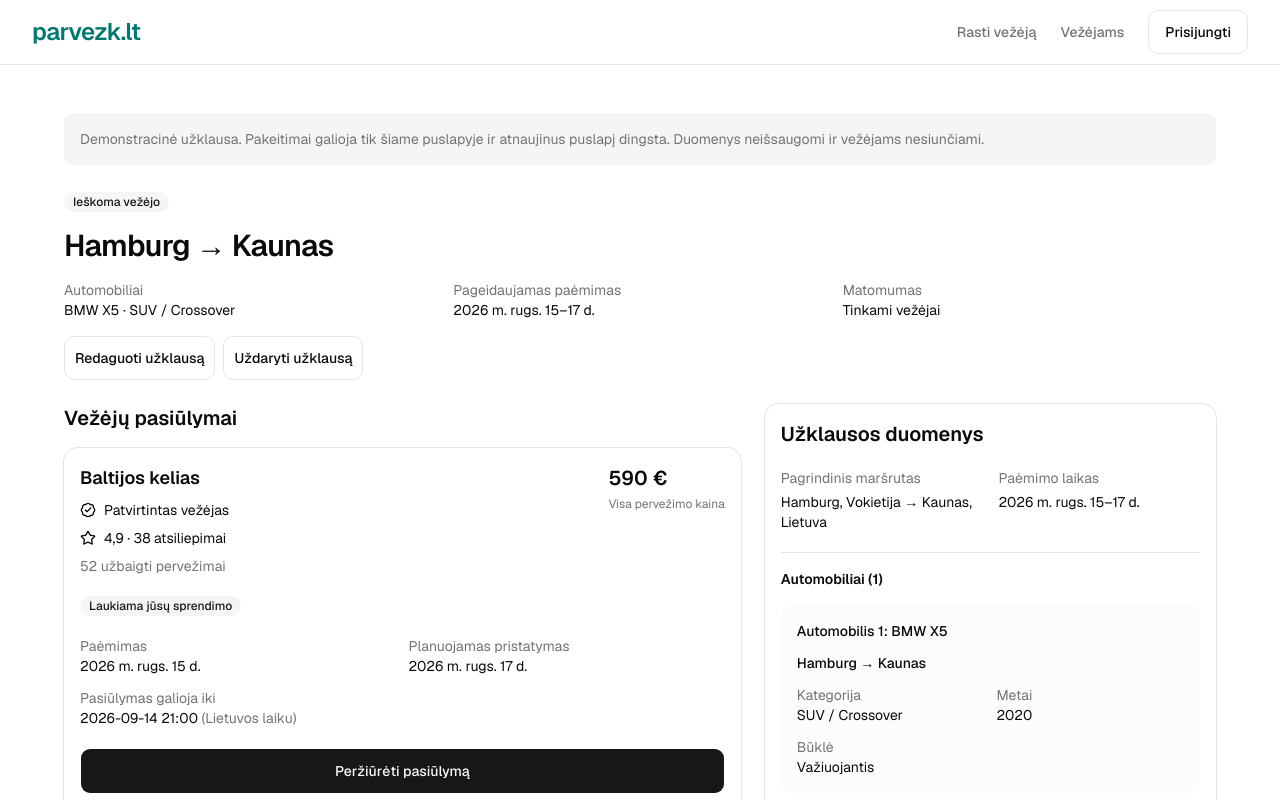
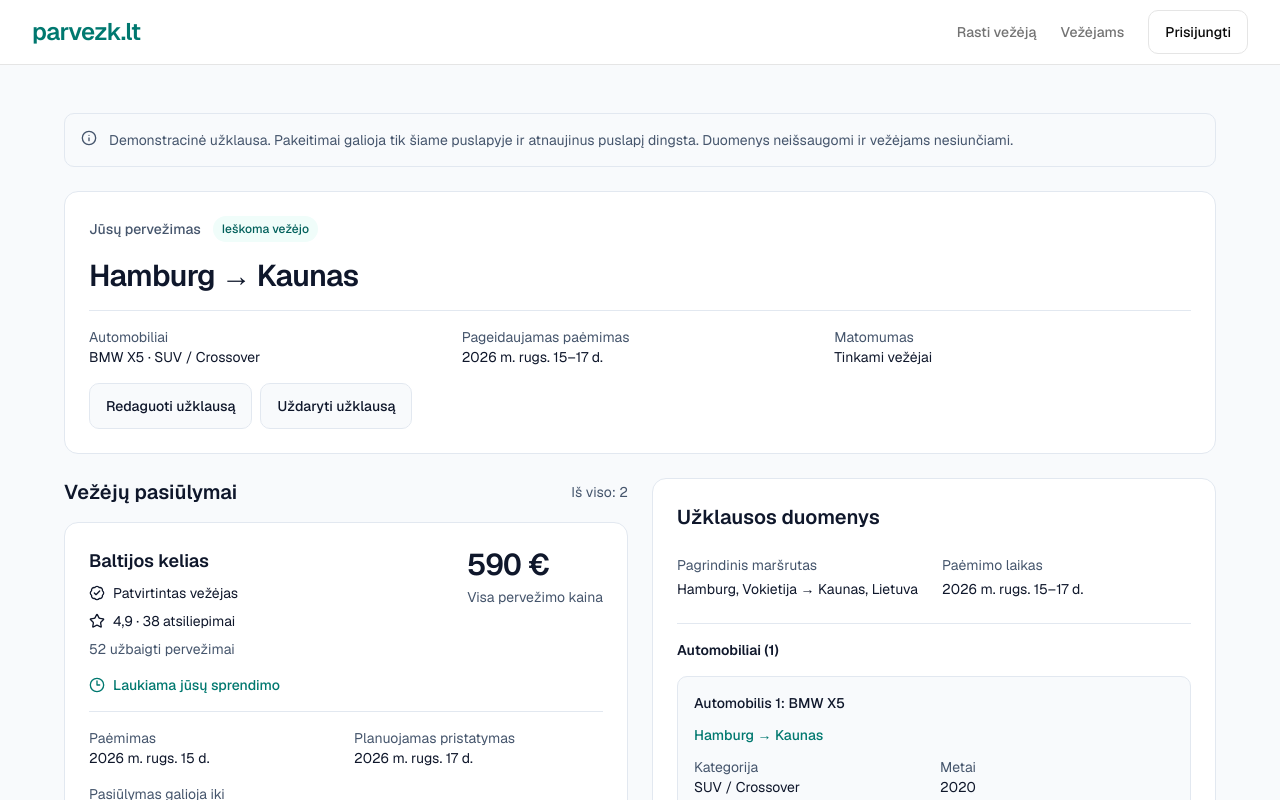
Before and after one commit to e-turinys/traliukas, a Next.js app: page /requests/marketplace-demo-001 in a window 1280 px wide. Shown: the top 800 px of the page. Built offline with nearby package versions, Linux system fonts and the light colour scheme.

Commit message:
Lock P07 high-fidelity design

```diff
--- a/src/app/(public)/requests/[id]/not-found.tsx
+++ b/src/app/(public)/requests/[id]/not-found.tsx
@@ -3,5 +3,5 @@ import { PageContainer } from "@/components/layout/page-container"
 import { Button } from "@/components/ui/button"
 
 export default function RequestNotFound() {
-  return <PageContainer className="space-y-5 py-12"><h1 className="text-3xl font-semibold">Užklausa nerasta</h1><p className="text-muted-foreground">Tokios užklausos nėra.</p><Button nativeButton={false} render={<Link href="/request/new" />} className="min-h-11">Sukurti užklausą</Button></PageContainer>
+  return <div className="marketplace-theme bg-background text-foreground"><PageContainer className="py-12"><section className="mx-auto max-w-xl space-y-4 rounded-xl border bg-card p-6"><h1 className="text-2xl font-semibold sm:text-3xl">Užklausa nerasta</h1><p className="text-muted-foreground">Tokios užklausos nėra.</p><Button nativeButton={false} render={<Link href="/request/new" />} className="h-auto min-h-11 py-3 whitespace-normal">Sukurti užklausą</Button></section></PageContainer></div>
 }
--- a/src/app/(public)/requests/[id]/page.tsx
+++ b/src/app/(public)/requests/[id]/page.tsx
@@ -11,5 +11,5 @@ export default async function RequestDetailPage({ params }: { params: Promise<{
   const { id } = await params
   const request = findMockRequestDetail(id)
   if (!request) notFound()
-  return <PageContainer className="py-8 sm:py-12"><RequestDetailView key={id} initialRequest={serializeRequestDetail(request)} reviewNow={requestReviewNow} /></PageContainer>
+  return <div className="marketplace-theme bg-background text-foreground"><PageContainer className="py-6 sm:py-8 lg:py-12"><RequestDetailView key={id} initialRequest={serializeRequestDetail(request)} reviewNow={requestReviewNow} /></PageContainer></div>
 }
--- a/src/features/public/request-detail/confirm-dialog.tsx
+++ b/src/features/public/request-detail/confirm-dialog.tsx
@@ -8,7 +8,7 @@ export function ConfirmRequestDialog({ open, onOpenChange, title, description, a
 }) {
   const cancel = useRef<HTMLButtonElement>(null)
   return <Dialog open={open} onOpenChange={onOpenChange}>
-    <DialogContent role="alertdialog" showCloseButton={false} initialFocus={cancel} finalFocus={finalFocus}>
+    <DialogContent className="marketplace-theme bg-card text-foreground" role="alertdialog" showCloseButton={false} initialFocus={cancel} finalFocus={finalFocus}>
       <DialogHeader><DialogTitle className="leading-snug">{title}</DialogTitle><DialogDescription>{description}</DialogDescription></DialogHeader>
       <DialogFooter>
         <Button ref={cancel} variant="outline" className="h-auto min-h-11 py-3 whitespace-normal" onClick={() => onOpenChange(false)}>Atšaukti</Button>
--- a/src/features/public/request-detail/details.tsx
+++ b/src/features/public/request-detail/details.tsx
@@ -31,14 +31,14 @@ export function RequestDetails({ request }: { request: RequestDetail }) {
     [hasVehicleRouteOverride ? "Numatytasis maršrutas" : "Pagrindinis maršrutas", route.from && route.to ? `${route.from.city}, ${formatCountry(route.from.country)} → ${route.to.city}, ${formatCountry(route.to.country)}` : "—"],
     ["Paėmimo laikas", dateLabel(route.date)],
   ]
-  return <Card className="min-w-0"><CardContent className="space-y-5">
+  return <Card className="min-w-0 border py-0 shadow-none ring-0"><CardContent className="space-y-6 p-4 sm:p-6">
     <h2 className="text-xl font-semibold">Užklausos duomenys</h2>
     <dl className="grid gap-4 text-sm sm:grid-cols-2">{rows.map(([label, value]) => <div key={label} className="min-w-0 space-y-1"><dt className="text-muted-foreground">{label}</dt><dd className="break-words">{value}</dd></div>)}</dl>
     <section className="space-y-4 border-t pt-4" aria-labelledby="request-vehicles-heading">
       <h3 id="request-vehicles-heading" className="font-semibold">Automobiliai ({request.vehicles.length})</h3>
-      <div className="space-y-4">{request.vehicles.map((vehicle, index) => <article key={vehicle.id} className="space-y-3 rounded-lg bg-muted/35 p-4">
+      <div className="space-y-4">{request.vehicles.map((vehicle, index) => <article key={vehicle.id} className="space-y-3 rounded-lg border bg-background p-4">
         <h4 className="font-medium">Automobilis {index + 1}: {vehicle.make} {vehicle.model}</h4>
-        <p className="text-sm font-medium">{vehicleRouteLabel(vehicle)}</p>
+        <p className="text-sm font-medium text-primary">{vehicleRouteLabel(vehicle)}</p>
         <dl className="grid gap-3 text-sm sm:grid-cols-2">
           <div><dt className="text-muted-foreground">Kategorija</dt><dd>{vehicle.category ? requestCategories[vehicle.category] : "—"}</dd></div>
           {vehicle.year && <div><dt className="text-muted-foreground">Metai</dt><dd>{vehicle.year}</dd></div>}
--- a/src/features/public/request-detail/edit-section.tsx
+++ b/src/features/public/request-detail/edit-section.tsx
@@ -28,8 +28,8 @@ export function RequestEditSection({ request, today, onSave, onCancel }: {
     } : vehicle)
     return next
   }); setErrors({}) }
-  return <section className="min-w-0 rounded-xl border p-4 sm:p-6" aria-labelledby="edit-heading">
-    <h2 id="edit-heading" ref={heading} tabIndex={-1} className="mb-5 text-xl font-semibold outline-none">Redaguoti užklausą</h2>
+  return <section className="mx-auto min-w-0 max-w-3xl rounded-xl border bg-card p-4 sm:p-6 [&_[data-slot=label]]:leading-snug" aria-labelledby="edit-heading">
+    <h2 id="edit-heading" ref={heading} tabIndex={-1} className="mb-6 text-xl font-semibold outline-none focus-visible:ring-2 focus-visible:ring-ring">Redaguoti užklausą</h2>
     <form ref={form} noValidate className="space-y-6" onSubmit={event => {
       event.preventDefault()
       const issues = validateRequestEdit(request, edit, today)
@@ -49,7 +49,7 @@ export function RequestEditSection({ request, today, onSave, onCancel }: {
         <DateWindowPicker id="edit-date" label="Kada automobilį galima paimti?" value={edit.route.date} onValueChange={date => change({ route: { ...edit.route, date } })} invalid={!!errors.date} describedBy={errors.date ? "edit-date-error" : undefined} />
         <FieldError id="edit-date" error={errors.date} />
       </div>
-      <VehicleEditor vehicles={edit.vehicles} defaultRoute={edit.route} onChange={vehicles => change({ vehicles })} errors={errors} idPrefix="edit" />
+      <VehicleEditor marketplace vehicles={edit.vehicles} defaultRoute={edit.route} onChange={vehicles => change({ vehicles })} errors={errors} idPrefix="edit" />
       <div className="space-y-2">
         <Label htmlFor="edit-notes">Informacija vežėjui</Label>
         <Textarea id="edit-notes" value={edit.notes} maxLength={2000} onChange={e => change({ notes: e.target.value })} className="min-h-28 w-full" />
--- a/src/features/public/request-detail/offer-card.tsx
+++ b/src/features/public/request-detail/offer-card.tsx
@@ -1,6 +1,6 @@
 import Link from "next/link"
 import { CarrierTrust } from "@/components/shared/carrier-trust"
-import { Badge } from "@/components/ui/badge"
+import { ArrowRight, CircleCheck, Clock3, MessageSquare } from "lucide-react"
 import { Button } from "@/components/ui/button"
 import { Card, CardContent } from "@/components/ui/card"
 import { formatDateRange } from "@/lib/format-date"
@@ -15,30 +15,31 @@ export function OfferCard({ offer, status, vehicleCount, emphasis = "standard",
   const actionable = status === "pending"
   const selected = emphasis === "selected"
   const historical = emphasis === "historical"
-  return <Card className={selected ? "min-w-0 border-primary/50 shadow-sm" : actionable ? "min-w-0" : "min-w-0 bg-muted/40"}>
-    <CardContent className={historical ? "space-y-4" : "space-y-5"}>
+  return <Card className={`min-w-0 border py-0 shadow-none ring-0 ${selected ? "border-primary/40 bg-secondary/30" : actionable ? "bg-card" : "bg-background"}`}>
+    <CardContent className="space-y-4 p-4 sm:p-6">
       <div className="flex flex-wrap items-start justify-between gap-3">
         <div className="min-w-0 space-y-2">
           <h3 className={`break-words font-semibold ${historical ? "text-base" : "text-lg"}`}>{offer.carrier.name}</h3>
           <CarrierTrust carrier={offer.carrier} />
         </div>
         <div className="space-y-1">
-          <p className={historical ? "font-semibold" : "text-xl font-semibold"}>{new Intl.NumberFormat("lt-LT", { style: "currency", currency: "EUR", maximumFractionDigits: 0 }).format(offer.totalPriceEur)}</p>
-          <p className="text-xs text-muted-foreground">{vehicleCount === 1 ? "Visa pervežimo kaina" : `Visa pervežimo kaina už ${vehiclePriceScope(vehicleCount)}`}</p>
+          <p className={`font-semibold tracking-tight tabular-nums ${historical ? "text-2xl" : "text-3xl"}`}>{new Intl.NumberFormat("lt-LT", { style: "currency", currency: "EUR", maximumFractionDigits: 0 }).format(offer.totalPriceEur)}</p>
+          <p className="text-sm text-muted-foreground">{vehicleCount === 1 ? "Visa pervežimo kaina" : `Visa pervežimo kaina už ${vehiclePriceScope(vehicleCount)}`}</p>
         </div>
       </div>
-      <div className="flex flex-wrap gap-2">
-        <Badge variant={selected ? "default" : "secondary"}>{offerStatusLabels[status]}</Badge>
-        {offer.offerVersion > 1 && <Badge variant="outline">Atnaujintas pasiūlymas</Badge>}
+      <div className="flex flex-wrap items-center gap-x-4 gap-y-2 text-sm">
+        <p className={`flex items-center gap-2 font-medium ${selected || actionable ? "text-primary" : "text-muted-foreground"}`}>{selected ? <CircleCheck aria-hidden="true" className="size-4 shrink-0" /> : actionable ? <Clock3 aria-hidden="true" className="size-4 shrink-0" /> : null}{offerStatusLabels[status]}</p>
+        {offer.offerVersion > 1 && <p className="font-medium">Atnaujintas pasiūlymas</p>}
       </div>
-      <dl className="grid gap-3 text-sm sm:grid-cols-2">
+      <dl className="grid gap-4 border-t pt-4 text-sm sm:grid-cols-2">
         <div className="min-w-0"><dt className="text-muted-foreground">Paėmimas</dt><dd>{formatDateRange(offer.pickupDate)}</dd></div>
         <div className="min-w-0"><dt className="text-muted-foreground">Planuojamas pristatymas</dt><dd>{formatDateRange(offer.deliveryDate)}</dd></div>
         <div className="min-w-0 sm:col-span-2"><dt className="text-muted-foreground">Pasiūlymas galioja iki</dt><dd>{formatOfferExpiry(offer.expiresAt)} <span className="text-muted-foreground">(Lietuvos laiku)</span></dd></div>
+        {offer.paymentTerms && <div className="min-w-0 sm:col-span-2"><dt className="text-muted-foreground">Apmokėjimas</dt><dd className="break-words">{offer.paymentTerms}</dd></div>}
       </dl>
-      {actionable && <Button nativeButton={false} render={<Link href={`/offers/${encodeURIComponent(offer.id)}`} />} className="h-auto min-h-11 w-full py-3 whitespace-normal">Peržiūrėti pasiūlymą</Button>}
+      {actionable && <Button nativeButton={false} render={<Link href={`/offers/${encodeURIComponent(offer.id)}`} />} className="h-auto min-h-11 w-full py-3 whitespace-normal">Peržiūrėti pasiūlymą<ArrowRight aria-hidden="true" /></Button>}
       {conversation && <Button nativeButton={false} variant="outline" render={<Link href={`/messages/${encodeURIComponent(conversation.id)}`} />} className="h-auto min-h-11 w-full py-3 whitespace-normal">
-        {conversation.canSend ? "Rašyti vežėjui" : "Peržiūrėti pokalbį"}
+        <MessageSquare aria-hidden="true" />{conversation.canSend ? "Rašyti vežėjui" : "Peržiūrėti pokalbį"}
       </Button>}
     </CardContent>
   </Card>
--- a/src/features/public/request-detail/view.tsx
+++ b/src/features/public/request-detail/view.tsx
@@ -2,7 +2,7 @@
 
 import Link from "next/link"
 import { useRef, useState } from "react"
-import { ChevronDown } from "lucide-react"
+import { ChevronDown, ClipboardList, Info } from "lucide-react"
 import { Badge } from "@/components/ui/badge"
 import { Button } from "@/components/ui/button"
 import { publishedRequestSummary, publicationCopy } from "../request-published/context"
@@ -30,20 +30,20 @@ export function RequestDetailView({ initialRequest, reviewNow }: { initialReques
   }
   const finishEditing = () => { setEditing(false); requestAnimationFrame(() => heading.current?.focus()) }
   return <div className="mx-auto max-w-6xl space-y-6">
-    <p className="rounded-lg bg-muted p-4 text-sm text-muted-foreground">Demonstracinė užklausa. Pakeitimai galioja tik šiame puslapyje ir atnaujinus puslapį dingsta. Duomenys neišsaugomi ir vežėjams nesiunčiami.</p>
-    <header className="space-y-4">
-      <Badge variant="secondary">{requestStatusLabels[request.status]}</Badge>
-      <h1 ref={heading} tabIndex={-1} className="break-words text-3xl font-semibold tracking-tight outline-none">{summary.route}</h1>
-      <dl className="grid gap-4 text-sm sm:grid-cols-3">
+    <p className="flex items-start gap-3 rounded-lg border p-4 text-sm text-muted-foreground"><Info aria-hidden="true" className="size-4 shrink-0" /><span>Demonstracinė užklausa. Pakeitimai galioja tik šiame puslapyje ir atnaujinus puslapį dingsta. Duomenys neišsaugomi ir vežėjams nesiunčiami.</span></p>
+    <header className="space-y-4 rounded-xl border bg-card p-4 sm:p-6">
+      <div className="flex flex-wrap items-center gap-3"><p className="text-sm font-medium text-muted-foreground">Jūsų pervežimas</p><Badge variant="secondary" className="h-auto whitespace-normal py-1">{requestStatusLabels[request.status]}</Badge></div>
+      <h1 ref={heading} tabIndex={-1} className="break-words text-2xl font-semibold tracking-tight outline-none focus-visible:ring-2 focus-visible:ring-ring sm:text-3xl">{summary.route}</h1>
+      <dl className="grid gap-4 border-t pt-4 text-sm sm:grid-cols-3">
         <div className="min-w-0"><dt className="text-muted-foreground">Automobiliai</dt><dd className="break-words">{summary.vehicleSummary}</dd></div>
         <div><dt className="text-muted-foreground">Pageidaujamas paėmimas</dt><dd>{summary.date}</dd></div>
         <div className="min-w-0"><dt className="text-muted-foreground">Matomumas</dt><dd className="break-words">{publicationCopy(summary).audience}</dd></div>
       </dl>
       {!editing && <div className="flex flex-col gap-2 sm:flex-row sm:flex-wrap">
-        {actions.edit && <Button variant="outline" className="min-h-11" onClick={() => setEditing(true)}>Redaguoti užklausą</Button>}
-        {actions.close && <Button ref={closeButton} variant="outline" className="min-h-11" onClick={() => setClosing(true)}>Uždaryti užklausą</Button>}
-        {actions.booking && <Button nativeButton={false} render={<Link href={`/bookings/${request.bookingId}`} />} className="min-h-11">Atidaryti pervežimą</Button>}
-        {actions.repeat && <Button className="min-h-11" onClick={() => {
+        {actions.edit && <Button variant="outline" className="h-auto min-h-11 px-4 py-3 whitespace-normal" onClick={() => setEditing(true)}>Redaguoti užklausą</Button>}
+        {actions.close && <Button ref={closeButton} variant="outline" className="h-auto min-h-11 px-4 py-3 whitespace-normal" onClick={() => setClosing(true)}>Uždaryti užklausą</Button>}
+        {actions.booking && <Button nativeButton={false} render={<Link href={`/bookings/${request.bookingId}`} />} className="h-auto min-h-11 px-4 py-3 whitespace-normal">Atidaryti pervežimą</Button>}
+        {actions.repeat && <Button className="h-auto min-h-11 px-4 py-3 whitespace-normal" onClick={() => {
           setRequest(repeatRequest(request))
           setNotice("Sukurtas naujas vietinis juodraštis su nukopijuotais duomenimis. Pradinė užklausa lieka uždaryta. Juodraštis neišsaugotas ir nepaskelbtas.")
         }}>Pakartoti užklausą</Button>}
@@ -53,17 +53,18 @@ export function RequestDetailView({ initialRequest, reviewNow }: { initialReques
       {request.status === "closed" && <p className="text-sm text-muted-foreground">Ši užklausa uždaryta ir nebus atidaryta iš naujo.</p>}
       {request.status === "draft" && <p className="text-sm text-muted-foreground">Juodraštis nepaskelbtas. Vežėjai jo nemato.</p>}
     </header>
-    <p role="status" className="text-sm">{notice}</p>
+    <p role="status" className={notice ? "rounded-lg border border-primary/20 bg-secondary p-4 text-sm" : "sr-only"}>{notice}</p>
     {editing ? <RequestEditSection request={request} today={reviewNow.slice(0, 10)} onCancel={finishEditing} onSave={(edit, confirmed) => {
       const next = applyRequestEdit(request, edit, confirmed, reviewNow.slice(0, 10))
       setRequest(next)
       setNotice(next.requestVersion !== request.requestVersion ? "Užklausa atnaujinta. Ankstesni pasiūlymai nebegalioja." : "Pakeitimai pritaikyti šiame puslapyje. Pasiūlymai lieka galioti.")
       finishEditing()
-    }} /> : <div className="grid items-start gap-6 lg:grid-cols-[minmax(0,3fr)_minmax(0,2fr)]">
+    }} /> : <div className="grid items-start gap-6 lg:grid-cols-2">
       <section aria-labelledby="offers-heading" className="min-w-0 space-y-4">
-        <h2 id="offers-heading" className="text-xl font-semibold">{offerGroups.selected ? "Pasirinktas vežėjas" : "Vežėjų pasiūlymai"}</h2>
+        <div className="flex flex-wrap items-center justify-between gap-3"><h2 id="offers-heading" className="text-xl font-semibold">{offerGroups.selected ? "Pasirinktas vežėjas" : "Vežėjų pasiūlymai"}</h2><p className="text-sm text-muted-foreground">Iš viso: {request.offers.length}</p></div>
         {offerGroups.selected && <OfferCard offer={offerGroups.selected} status={visibleOfferStatus(request, offerGroups.selected, reviewNow)} vehicleCount={request.vehicles.length} emphasis="selected" conversation={conversationFor(offerGroups.selected.carrier.id)} />}
-        {offerGroups.current.length ? offerGroups.current.map(offer => <OfferCard key={offer.id} offer={offer} status={visibleOfferStatus(request, offer, reviewNow)} vehicleCount={request.vehicles.length} conversation={conversationFor(offer.carrier.id)} />) : !offerGroups.selected && request.offers.length === 0 ? <div className="space-y-4 rounded-xl border p-5">
+        {offerGroups.current.length ? offerGroups.current.map(offer => <OfferCard key={offer.id} offer={offer} status={visibleOfferStatus(request, offer, reviewNow)} vehicleCount={request.vehicles.length} conversation={conversationFor(offer.carrier.id)} />) : !offerGroups.selected && request.offers.length === 0 ? <div className="space-y-4 rounded-xl border bg-card p-6">
+          <ClipboardList aria-hidden="true" className="size-8 text-primary" />
           <h3 className="font-semibold">Pasiūlymų dar nėra</h3>
           {request.status === "active" && <p className="text-sm text-muted-foreground">Čia galėsite palyginti vežėjų kainas ir pervežimo datas.</p>}
           {request.status === "active" && request.visibility === "targeted" && <Button className="h-auto min-h-11 w-full whitespace-normal py-3" onClick={() => { setRequest(expandRequestVisibility(request)); setNotice("Matomumas pakeistas tik šiame puslapyje. Vežėjams nieko neišsiųsta.") }}>Parodyti ir kitiems tinkamiems vežėjams</Button>}
--- a/tests/request-detail.browser.mjs
+++ b/tests/request-detail.browser.mjs
@@ -60,16 +60,35 @@ const screenshot = async name => {
   await writeFile(path.join(artifacts, `${name}.png`), Buffer.from(data, "base64"))
 }
 try {
-  const states = ["marketplace", "multi-vehicle", "multi-location-pickups", "targeted", "updated-offer", "booked", "closed", "completed", "draft", "non-running", "historical-offers"]
-  for (const width of [390, 768, 1280, 1536]) {
+  const states = ["marketplace", "multi-vehicle", "multi-location-pickups", "multi-location-mixed", "targeted", "updated-offer", "booked", "closed", "completed", "draft", "non-running", "historical-offers", "request-changed"]
+  for (const width of [390, 768, 1280, 1440, 1536]) {
     await cdp("Emulation.setDeviceMetricsOverride", { width, height: 900, deviceScaleFactor: 1, mobile: false })
     for (const state of states) {
       const id = `${state}-demo-001`
       assert.equal((await fetch(`${base}/requests/${id}`)).status, 200)
       await visit(id)
       await overflow(`${state} ${width}`)
+      const clipped = await evaluate(`Array.from(document.querySelectorAll('main button, main a, main h1, main h2, main h3, main p, main dd')).filter(el => el.clientWidth && getComputedStyle(el).position !== 'absolute' && (el.scrollWidth > el.clientWidth + 1 || el.scrollHeight > el.clientHeight + 1)).map(el => el.textContent)`)
+      assert.deepEqual(clipped, [], `${state} ${width}: content clipping`)
+      assert.equal(await evaluate("getComputedStyle(document.querySelector('h1')).fontFamily.includes('Geist')"), true)
       if (width >= 1280) assert.equal(await evaluate("getComputedStyle(document.querySelector('[aria-labelledby=\"offers-heading\"]').parentElement).gridTemplateColumns.split(' ').length"), 2, 'Desktop offers and details must use two columns')
-      assert.equal(await offers(), ["marketplace", "multi-vehicle", "multi-location-pickups", "updated-offer"].includes(state) ? 2 : state === "non-running" ? 1 : 0)
+      assert.equal(await offers(), ["marketplace", "multi-vehicle", "multi-location-pickups", "updated-offer"].includes(state) ? 2 : ["non-running", "multi-location-mixed"].includes(state) ? 1 : 0)
+      if (state === "marketplace") {
+        assert.ok(await evaluate(text("590")))
+        assert.ok(await evaluate(text("Apmokėjimas pristatymo metu")))
+        assert.ok(await evaluate(text("Iš viso: 2")))
+        assert.equal(await evaluate("document.querySelector('a[href^=\"/messages/\"]').getAttribute('href')"), '/messages/active-prebooking-demo-001')
+      }
+      if (state === "multi-location-mixed") {
+        assert.ok(await evaluate(text("Kelių vietų pervežimas")))
+        assert.ok(await evaluate(text("Berlin → Vilnius")))
+        assert.ok(await evaluate(text("Visa pervežimo kaina už 2 automobilius")))
+      }
+      if (state === "historical-offers") {
+        assert.ok(await evaluate(text("Galiojimas baigėsi")))
+        assert.ok(await evaluate(text("Atmestas")))
+      }
+      if (state === "request-changed") assert.ok(await evaluate(text("Nebegalioja")))
       if (state === "multi-vehicle") {
         assert.ok(await evaluate(text("Automobiliai (2)")))
         assert.ok(await evaluate(text("BMW X5")))
@@ -96,7 +115,7 @@ try {
       }
       if (state === "booked") assert.equal(await evaluate("document.querySelector('a[href^=\"/bookings/\"]').getAttribute('href')"), "/bookings/transport-demo-001")
       if (["booked", "closed", "completed", "draft"].includes(state)) assert.equal(await evaluate("[...document.querySelectorAll('button')].some(b => b.textContent === 'Redaguoti užklausą' || b.textContent === 'Uždaryti užklausą')"), false)
-      if (width === 390 || width === 1280) await screenshot(`${state}-${width}`)
+      await screenshot(`${state}-${width}`)
     }
     await visit("marketplace-demo-001")
     await click("Redaguoti užklausą")
@@ -145,8 +164,19 @@ try {
     await until(text("Baltijos kelias ir kiti tinkami vežėjai"))
     await visit("targeted-demo-001")
     assert.ok(await evaluate(text("Tik Baltijos kelias")))
-    console.log(`PASS ${width}px: ten fixtures, multi-vehicle details, editor, material confirmation, closure, repeat, visibility, reset; no overflow`)
+    console.log(`PASS ${width}px: ${states.length} fixtures, price/payment/trust presentation, multi-location details, editor, material confirmation, closure, repeat, visibility, reset; no overflow/clipping`)
   }
+  await visit('marketplace-demo-001')
+  await evaluate("document.querySelector('a[href^=\"/offers/\"]').focus()")
+  await cdp('Input.dispatchKeyEvent', { type: 'keyDown', key: 'Enter', code: 'Enter', windowsVirtualKeyCode: 13, text: '\r' })
+  await cdp('Input.dispatchKeyEvent', { type: 'keyUp', key: 'Enter', code: 'Enter', windowsVirtualKeyCode: 13 })
+  await until("location.pathname === '/offers/marketplace-demo-001-offer-1'")
+  await visit('marketplace-demo-001')
+  await evaluate("document.querySelector('a[href^=\"/messages/\"]').click()")
+  await until("location.pathname === '/messages/active-prebooking-demo-001'")
+  await visit('booked-demo-001')
+  await evaluate("document.querySelector('a[href^=\"/bookings/\"]').click()")
+  await until("location.pathname === '/bookings/transport-demo-001'")
   assert.equal((await fetch(`${base}/requests/unknown-p07-request`)).status, 404)
   await visit("unknown-p07-request")
   assert.ok(await evaluate(text("Užklausa nerasta")))
```
Also changed, not shown: 5 other files (tests, documents, lock files or other folders).
